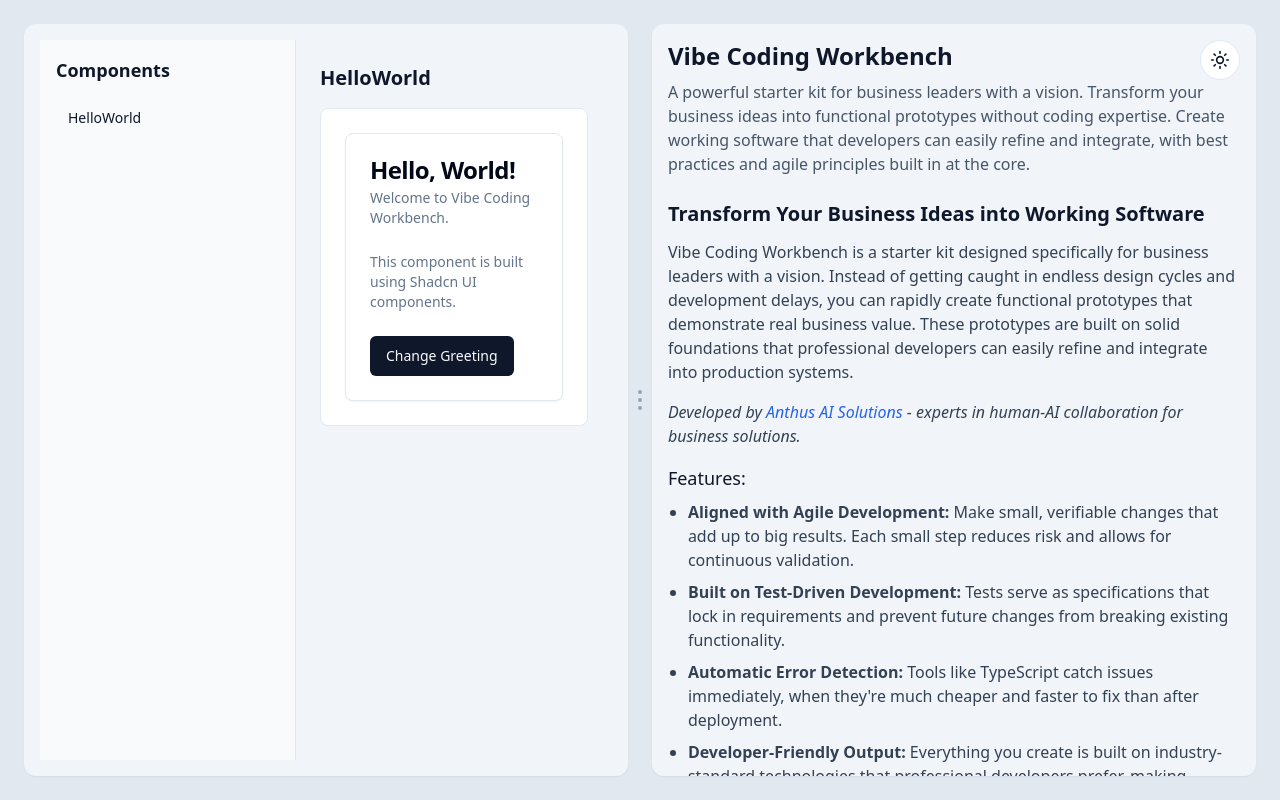
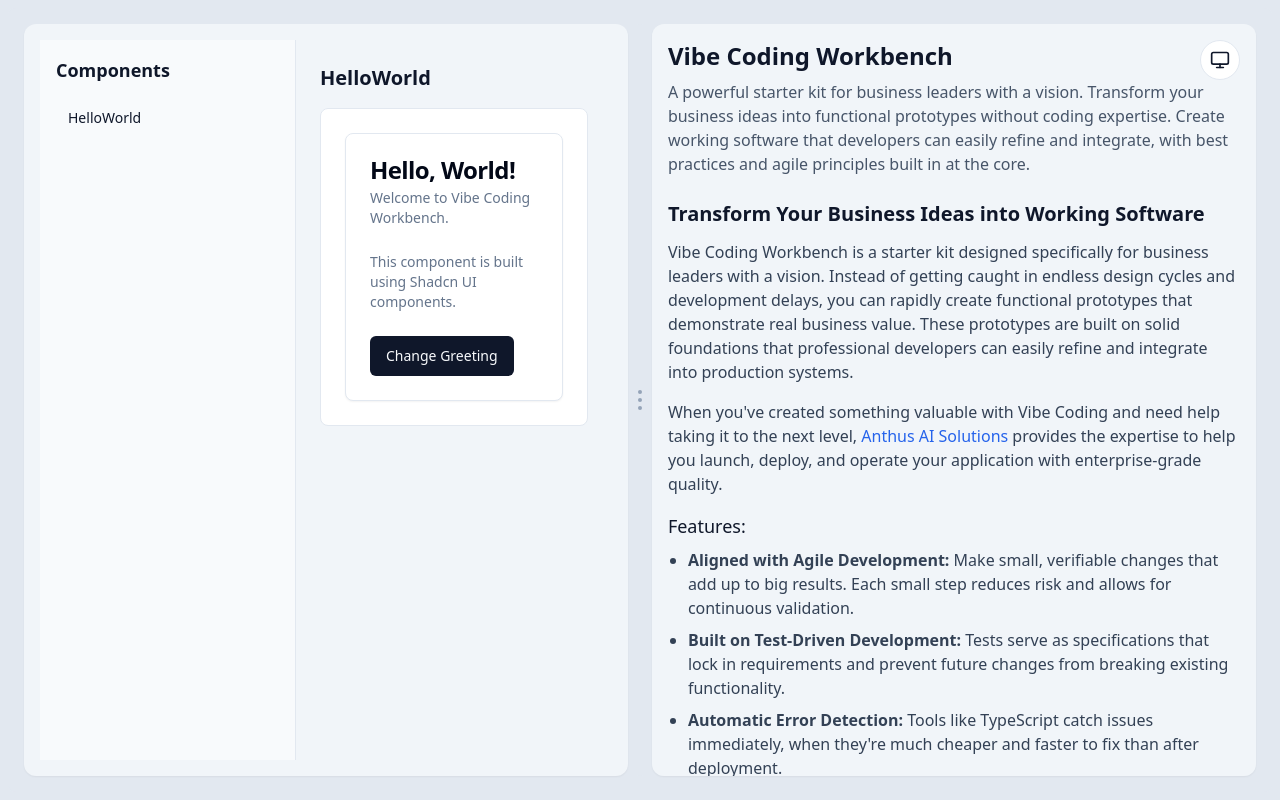
Before and after one commit to AnthusAI/Cursor-Storybook-Artifacts, a React app: page / in a window 1280 px wide. Built offline with nearby package versions, Linux system fonts and the light colour scheme.

Commit message:
Light/dark toggle fix.

```diff
--- a/components/Documentation/Documentation.tsx
+++ b/components/Documentation/Documentation.tsx
@@ -175,9 +175,10 @@
           foundations that professional developers can easily refine and integrate into production systems.
         </p>
 
-        <p className="mb-4 text-slate-700 dark:text-slate-300 italic">
-          Developed by <a href="https://anth.us" target="_blank" rel="noopener noreferrer" className="text-blue-600 dark:text-blue-400 hover:underline">Anthus AI Solutions</a> -
-          experts in human-AI collaboration for business solutions.
+        <p className="mb-4 text-slate-700 dark:text-slate-300">
+          When you've created something valuable with Vibe Coding and need help taking it to the next level,
+          <a href="https://anth.us" target="_blank" rel="noopener noreferrer" className="text-blue-600 dark:text-blue-400 hover:underline"> Anthus AI Solutions</a> provides
+          the expertise to help you launch, deploy, and operate your application with enterprise-grade quality.
         </p>
 
         <h3 className="text-lg font-medium mb-2">Features:</h3>
@@ -299,20 +300,20 @@
       <div className="mt-12 p-6 bg-blue-50 dark:bg-blue-950 rounded-lg">
         <h3 className="text-lg font-medium mb-3">Need Help with Your Project?</h3>
         <p className="mb-4 text-slate-700 dark:text-slate-300">
-          Anthus AI Solutions is here to support your journey from prototype to production.
-          We'd be thrilled to help you with rapid prototyping or turning your prototypes into
-          real, deployed applications that solve your business problems.
+          Vibe Coding is designed to empower developers, not replace them. When you've created a valuable prototype
+          and are ready to take it to the next level, Anthus AI Solutions can help bridge the gap between prototype
+          and production with decades of experience in enterprise-level application development and operations.
         </p>
 
         <div className="flex flex-col sm:flex-row gap-6 mt-4">
           <div>
             <h4 className="text-md font-medium mb-2">Our Services</h4>
             <ul className="list-disc pl-5 text-slate-700 dark:text-slate-300 space-y-1">
-              <li>Rapid prototyping with AI-assisted development</li>
-              <li>Turning prototypes into production applications</li>
-              <li>Smart process automation for business workflows</li>
-              <li>AI-powered software features</li>
-              <li>Serverless software solutions</li>
+              <li>Seamless developer collaboration</li>
+              <li>Enterprise-grade deployment</li>
+              <li>Regulatory compliance (HIPAA, SOC2, etc.)</li>
+              <li>24/7 operational support</li>
+              <li>Strategic AI implementation</li>
             </ul>
           </div>
 
--- a/components/theme-provider.tsx
+++ b/components/theme-provider.tsx
@@ -50,6 +50,22 @@
     root.classList.add(theme);
   }, [theme]);
 
+  useEffect(() => {
+    const mediaQuery = window.matchMedia("(prefers-color-scheme: dark)");
+
+    // Update theme when system preference changes
+    const handleChange = () => {
+      if (theme === "system") {
+        const root = window.document.documentElement;
+        root.classList.remove("light", "dark");
+        root.classList.add(mediaQuery.matches ? "dark" : "light");
+      }
+    };
+
+    mediaQuery.addEventListener("change", handleChange);
+    return () => mediaQuery.removeEventListener("change", handleChange);
+  }, [theme]);
+
   const value = {
     theme,
     setTheme: (theme: Theme) => {
--- a/components/theme-toggle.tsx
+++ b/components/theme-toggle.tsx
@@ -10,10 +10,20 @@
       variant="outline"
       size="icon"
       onClick={() => setTheme(theme === "light" ? "dark" : theme === "dark" ? "system" : "light")}
-      className="rounded-full"
+      className="rounded-full relative"
     >
-      <SunIcon className="h-5 w-5 rotate-0 scale-100 transition-all dark:-rotate-90 dark:scale-0" />
-      <MoonIcon className="absolute h-5 w-5 rotate-90 scale-0 transition-all dark:rotate-0 dark:scale-100" />
+      <SunIcon
+        className="h-5 w-5 transition-all absolute inset-0 m-auto opacity-0 data-[active=true]:opacity-100"
+        data-active={theme === "light"}
+      />
+      <MoonIcon
+        className="h-5 w-5 transition-all absolute inset-0 m-auto opacity-0 data-[active=true]:opacity-100"
+        data-active={theme === "dark"}
+      />
+      <SystemIcon
+        className="h-5 w-5 transition-all absolute inset-0 m-auto opacity-0 data-[active=true]:opacity-100"
+        data-active={theme === "system"}
+      />
       <span className="sr-only">Toggle theme</span>
     </Button>
   );
@@ -66,3 +76,24 @@
     </svg>
   );
 }
+
+function SystemIcon(props: IconProps): React.ReactElement {
+  return (
+    <svg
+      {...props}
+      xmlns="http://www.w3.org/2000/svg"
+      width="24"
+      height="24"
+      viewBox="0 0 24 24"
+      fill="none"
+      stroke="currentColor"
+      strokeWidth="2"
+      strokeLinecap="round"
+      strokeLinejoin="round"
+    >
+      <rect x="2" y="3" width="20" height="14" rx="2" />
+      <line x1="8" y1="21" x2="16" y2="21" />
+      <line x1="12" y1="17" x2="12" y2="21" />
+    </svg>
+  );
+}
```
Also changed, not shown: 1 other file (tests, documents, lock files or other folders).
